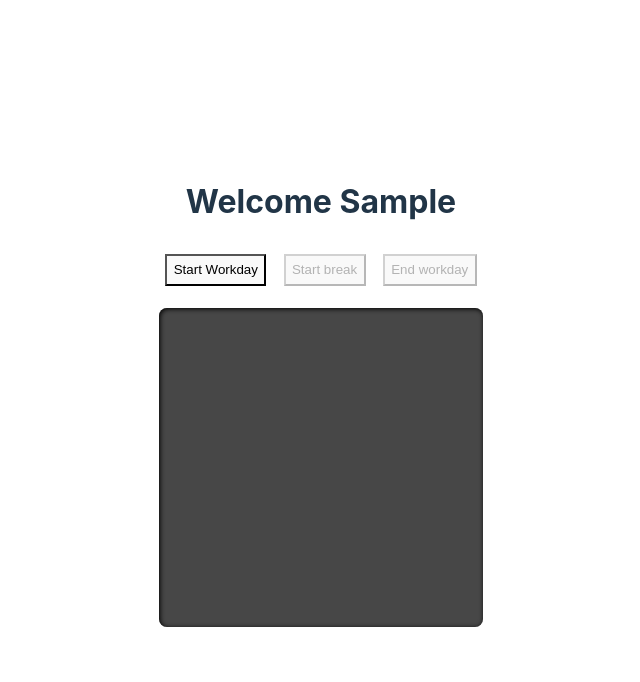
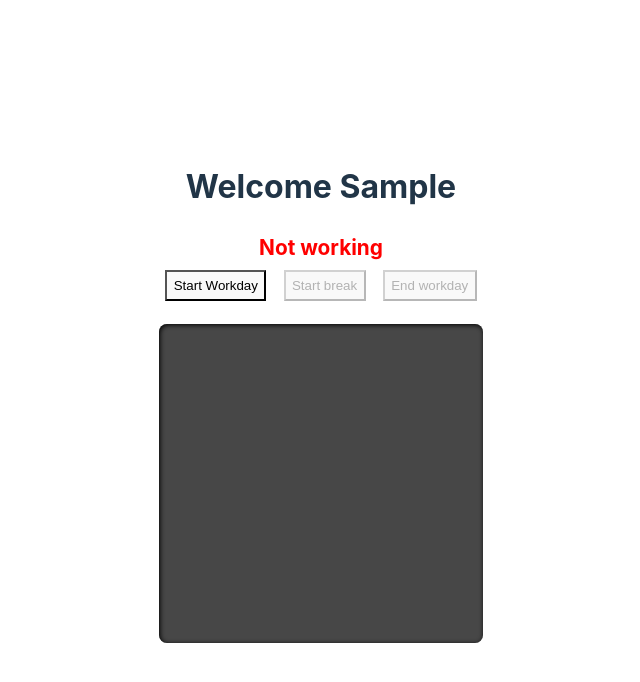
Before and after one commit to ldgit/work-hours-tracker, a Svelte app: page / in a window 1280 px wide. Both pictures are taken after typing "Sample" into the empty fields and a click on the button "Start tracking!". Shown: the top 682 px of the page, without its empty margins (319-959 px from the left). Built offline with nearby package versions, Linux system fonts and the light colour scheme.

Commit message:
display current status above work duration

```diff
--- a/src/App.svelte
+++ b/src/App.svelte
@@ -4,6 +4,7 @@
 	import { type User } from "./lib/tracker";
 	import WorkdayForm from "./ui/WorkdayForm.svelte";
 	import { getDatabase } from "./lib/database";
+	import Favicon from "./ui/Favicon.svelte";
 
 	let user: User | null = $state(null);
 
@@ -32,11 +33,7 @@
 
 <svelte:head>
 	{#if !user}
-		<link
-			data-testid="favicon"
-			rel="icon"
-			href="{import.meta.env.BASE_URL}favicon/initial.ico"
-		/>
+		<Favicon iconName="initial.ico" />
 	{/if}
 </svelte:head>
 
--- /dev/null
+++ b/src/ui/Favicon.svelte
@@ -0,0 +1,9 @@
+<script lang="ts">
+	const { iconName }: { iconName: string } = $props();
+</script>
+
+<link
+	data-testid="favicon"
+	rel="icon"
+	href="{import.meta.env.BASE_URL}favicon/{iconName}"
+/>
--- /dev/null
+++ b/src/ui/Status.svelte
@@ -0,0 +1,38 @@
+<script lang="ts">
+	const { tracker } = $props();
+
+	const mapping = {
+		"not-working": "Not working",
+		working: "Working",
+		"on-break": "On break",
+	};
+
+	function getStatusClass() {
+		if (!tracker.hasWorkdayStarted()) {
+			return "not-working";
+		}
+
+		return tracker.hasBreakStarted() ? "on-break" : "working";
+	}
+</script>
+
+<div class="status {getStatusClass()}">{mapping[getStatusClass()]}</div>
+
+<style>
+	.status {
+		font-size: 1.3rem;
+		font-weight: 700;
+	}
+
+	.working {
+		color: #7fff00;
+	}
+
+	.not-working {
+		color: #ff0000;
+	}
+
+	.on-break {
+		color: #ffea00;
+	}
+</style>
--- a/src/ui/WorkdayEvents.svelte
+++ b/src/ui/WorkdayEvents.svelte
@@ -21,7 +21,7 @@
 				{#if type === "start-workday"}
 					Workday Started
 				{:else if type === "break-ongoing"}
-					On Break
+					Break started
 				{:else if type === "break"}
 					Break
 				{:else if type === "end-workday"}
--- a/src/ui/WorkdayForm.svelte
+++ b/src/ui/WorkdayForm.svelte
@@ -2,6 +2,8 @@
 	import { createTracker, type User } from "../lib/tracker";
 	import Button from "./Button.svelte";
 	import ConfirmationModal from "./ConfirmationModal.svelte";
+	import Favicon from "./Favicon.svelte";
+	import Status from "./Status.svelte";
 	import WorkdayEvents from "./WorkdayEvents.svelte";
 	import WorkDuration from "./WorkDuration.svelte";
 
@@ -27,16 +29,16 @@
 </script>
 
 <svelte:head>
-	<link
-		data-testid="favicon"
-		rel="icon"
-		href="{import.meta.env.BASE_URL}favicon/{tracker.hasWorkdayStarted()
+	<Favicon
+		iconName={tracker.hasWorkdayStarted()
 			? tracker.hasBreakStarted()
-				? 'on-break'
-				: 'working'
-			: 'initial'}.ico"
+				? "on-break.ico"
+				: "working.ico"
+			: "initial.ico"}
 	/>
 </svelte:head>
+
+<Status {tracker} />
 
 {#if tracker.hasWorkdayStarted()}
 	<WorkDuration timeWorked={tracker.getTimeWorked()} />
```
Also changed, not shown: 1 other file (tests, documents, lock files or other folders).
